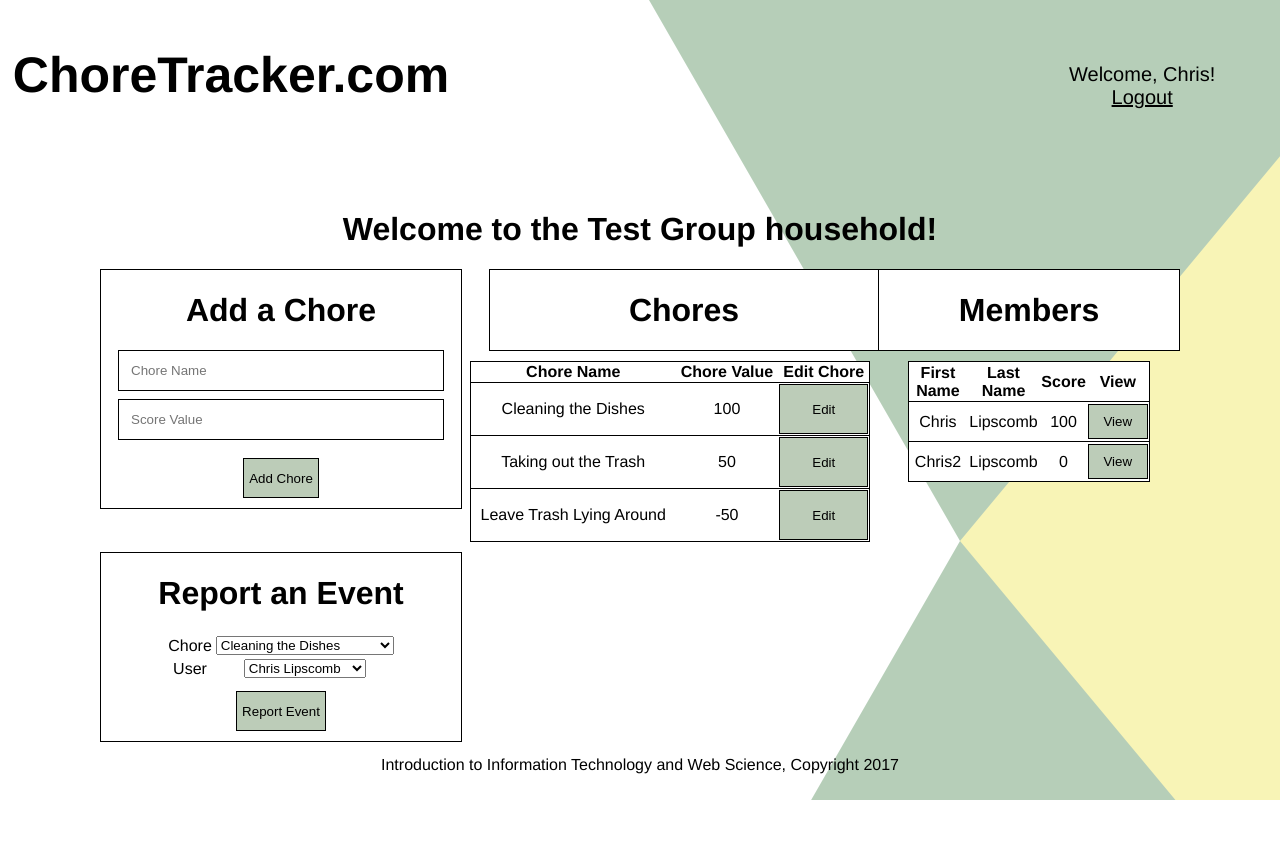
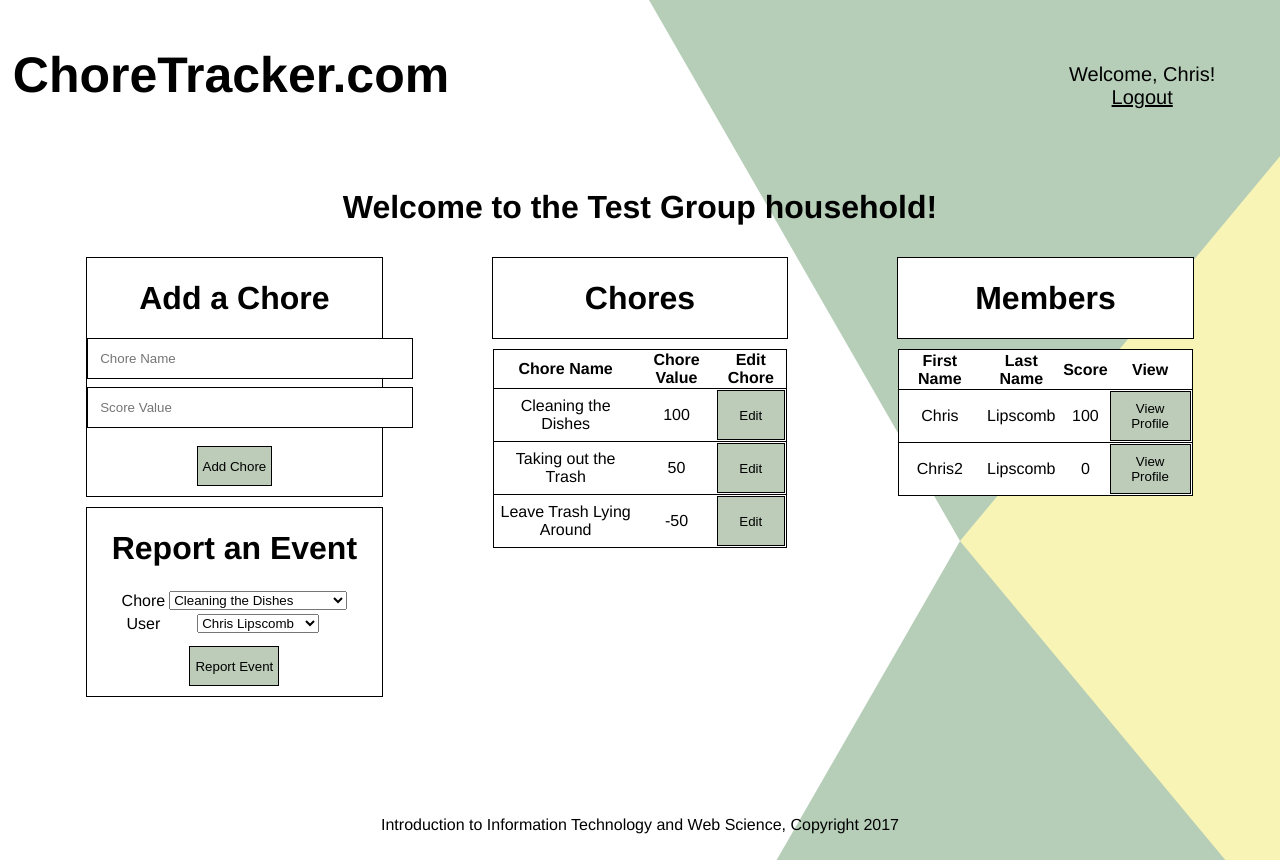
Before and after one commit to Risch1997/IIT-Project, a PHP site: page /group.php?id=1 in a window 1280 px wide. Before the commit the page ends 800 px from the top, so only its background shows below. Run offline with PHP 8.4, Linux system fonts and the light colour scheme; a user stored in the database is signed in; data comes from the database, SQL or seed files in the repository; some web fonts are replaced.

Commit message:
Fixed formatting and layout of a few pages

```diff
--- a/group.php
+++ b/group.php
@@ -28,82 +28,21 @@ if(isset($_GET['id'])) {
 	}
 
 	echo "
-
 			<div id=\"groupwelcomediv\">
 				<h1>Welcome to the " . $group['groupName'] . " household!</h1>
-		</div>
+			</div>";
+?>
 
-		<div id=\"addchorediv\">
+
+			<div class="wrapper">
+				<div id="addchorediv">
 					<h1>Add a Chore</h1>
-			<form id=\"createChore\" name=\"createChore\" action=\"\" method=\"POST\">
-				<input type=\"text\" class=\"form-control\" id=\"chore\" name=\"choreName\" placeholder=\"Chore Name\">
-				<input type=\"text\" class=\"form-control\" id=\"score-val\" name=\"choreValue\" placeholder=\"Score Value\">
-				<input type=\"submit\" name=\"addChore\" value=\"Add Chore\" class=\"submit\">
+					<form id="createChore" name="createChore" action="" method="POST">
+						<input type="text" class="form-control" id="chore" name="choreName" placeholder="Chore Name">
+						<input type="text" class="form-control" id="score-val" name="choreValue" placeholder="Score Value">
+						<input type="submit" name="addChore" value="Add Chore" class="submit">
 					</form>
 				</div>
-
-		<div id=\"household\">
-		<div id=\"householddiv\">
-			<h1>Members</h1>
-			</div>
-			<table id=\"householdtable\">
-			</div>";
-
-
-	$query = "SELECT users.firstName, users.lastName, users.userID ,group_users.score FROM users, group_users WHERE group_users.userID = users.userID AND group_users.groupID = " . $groupID;
-	// $result = $dbcon->query($query);
-
-
-	echo "<tr><th>First Name</th><th>Last Name</th><th>Score</th><th>View</th></tr>";
-	foreach ($dbcon->query($query) as $result){
-
-		echo "
-				<tr>
-					<td>". $result['firstName'] . "</td>
-					<td>". $result['lastName'] . "</td>
-					<td>". $result['score'] . "</td>
-
-					<td><a href=\"profile.php?userID=" . $result['userID'] . "&groupID=$groupID\"><input type=\"submit\" name=\"viewProfile\" value=\"View\" class=\"profilesubmit\"></a></td>
-				</tr>";
-	}
-
-	echo "
-			</table>
-		</div>";
-
-?>
-				<div id="chores">
-					<div id="choresdiv">
-						<h1>Chores</h1>
-					</div>
-
-
-					<table id="chorestable">
-
-					<tr>
-						<th>Chore Name</th>
-						<th>Chore Value</th>
-						<th>Edit Chore</th>
-					</tr>
-
-				<?php
-					$query = $dbcon->query("SELECT * FROM chores WHERE groupid = $groupID");
-					while($chore = $query->fetch(PDO::FETCH_ASSOC)){
-						echo "
-					<tr>
-						<td class=\"choretdlable\">". $chore['choreName'] . "</a></td>
-						<td class=\"choretdlable\">" . $chore['choreValue'] . "</td>
-						<td><a href=\"editChore.php?choreID=" . $chore['choreID'] . "&groupID=$groupID\"><input type=\"submit\" name=\"editChore\" value=\"Edit\" class=\"editchoresubmit\"></a></td>
-					</tr>";
-					}
-				}
-
-				?>
-
-				</table>
-			</div>
-
-
 
 				<div id="addeventdiv">
 					<h1>Report an Event</h1>
@@ -148,6 +87,66 @@ if(isset($_GET['id'])) {
 					</form>
 
 				</div>
+			</div>
+
+			<div class="wrapper">
+				<div id="choresdiv">
+					<h1>Chores</h1>
+				</div>
 
 
+				<table id="chorestable">
+
+					<tr>
+						<th>Chore Name</th>
+						<th>Chore Value</th>
+						<th>Edit Chore</th>
+					</tr>
+
+				<?php
+					$query = $dbcon->query("SELECT * FROM chores WHERE groupid = $groupID");
+					while($chore = $query->fetch(PDO::FETCH_ASSOC)){
+						echo "
+					<tr>
+						<td class=\"choretdlable\">". $chore['choreName'] . "</td>
+						<td class=\"choretdlable\">" . $chore['choreValue'] . "</td>
+						<td><a href=\"editChore.php?choreID=" . $chore['choreID'] . "&amp;groupID=$groupID\"><button type=\"button\" class=\"tableButton\">Edit</button></a></td>
+					</tr>";
+					}
+				}
+
+				?>
+
+				</table>
+			</div>
+
+			<div class="wrapper">
+				<div id="householddiv">
+					<h1>Members</h1>
+				</div>
+
+				<table id="householdtable">
+				<?php
+				$query = "SELECT users.firstName, users.lastName, users.userID ,group_users.score FROM users, group_users WHERE group_users.userID = users.userID AND group_users.groupID = " . $groupID;
+				// $result = $dbcon->query($query);
+
+
+				echo "
+					<tr><th>First Name</th><th>Last Name</th><th>Score</th><th>View</th></tr>";
+				foreach ($dbcon->query($query) as $result){
+
+					echo "
+					<tr>
+						<td>". $result['firstName'] . "</td>
+						<td>". $result['lastName'] . "</td>
+						<td>". $result['score'] . "</td>
+
+						<td><a href=\"profile.php?userID=" . $result['userID'] . "&amp;groupID=$groupID\"><button type=\"button\" class=\"tableButton\">View Profile</button></a></td>
+					</tr>";
+				}
+				?>
+
+				</table>
+			</div>
+
 <?php include("includes/footer.php"); ?>
--- a/includes/footer.php
+++ b/includes/footer.php
@@ -1,5 +1,6 @@
-	<div class="footer">
-		<p>Introduction to Information Technology and Web Science, Copyright 2017</p>
-	</div>
+		</div>
+		<div class="footer">
+			<p>Introduction to Information Technology and Web Science, Copyright 2017</p>
+		</div>
 	</body>
 </html>
--- a/includes/top.php
+++ b/includes/top.php
@@ -80,7 +80,7 @@ if(isset($_GET['status']) && $_GET['status'] == 'logout') {
 
 				echo "
 			<div class=\"Signup\">
-				Welcome, " . $user['firstName'] . "! </br> <a href=\"index.php?status=logout\">Logout</a>
+				Welcome, " . $user['firstName'] . "! <br/> <a href=\"index.php?status=logout\">Logout</a>
 			</div>";
 			}
 			else{
@@ -91,3 +91,4 @@ if(isset($_GET['status']) && $_GET['status'] == 'logout') {
 			?>
 
 		</div>
+		<div class="content">
--- a/index.php
+++ b/index.php
@@ -13,6 +13,7 @@
 				</div>
 				<div class=\"groupoption\">
 					<a href=\"create.php\" class=\"selecthref\"><button class=\"selectbutton\">Create Group</button></a>
+				</div>
 			</div>";
 		}
 		else {
--- a/register.php
+++ b/register.php
@@ -24,5 +24,6 @@
 				</tr>
 			</table>
 		</form>
+	</div>
 
 <?php include('includes/footer.php') ?>
--- a/resources/functions/functions.php
+++ b/resources/functions/functions.php
@@ -6,6 +6,13 @@ include('functions_user.php');
 // Attempt to connect to the database
 function db_connect($select_db = true) {
     global $db_config, $dbcon;
+
+	$db_config = array(
+		'name'    =>  'choretracker',
+		'host'    =>  'localhost',
+		'user'    =>  'root',
+		'pass'	  =>  'gu355b4n4n4m0n3y'
+	);
 
     try {
         // Connect to database as defined in config
--- a/resources/styles/style.css
+++ b/resources/styles/style.css
@@ -1,13 +1,19 @@
 @import url('https://fonts.googleapis.com/css?family=Montserrat');
 @import url('https://fonts.googleapis.com/css?family=Roboto:100');
 @import url('https://fonts.googleapis.com/css?family=Helvetica');
+
+body, html {
+	height: 100%;
+}
 
 body{
 	font-family: 'Helvetica', sans-serif;
 	font-weight: 100;
 	background-image: url("../images/background3.png");
 	color: black;
-	margin: 0
+	margin: 0;
+	padding-bottom: 60px;
+	position: relative;
 }
 
 h2{
@@ -42,17 +48,15 @@ li {
 
 .content {
 	width: 98%;
-	background: white;
-	height: 80vh;
+	display: block;
 	margin: 0px auto;
 	padding: 1%;
-	border-top: 1px solid black;
+	padding-bottom: 60px;
 }
 
 .top {
 	width: 98%;
 	display: inline-block;
-	height: 20vh;
 	padding: 1%;
 }
 
@@ -117,7 +121,7 @@ li {
 	cursor: pointer;
 }
 
-.editchoresubmit{
+.tableButton {
 	/*margin: 10px auto;
 	padding: 5px;*/
 	display: inline-block;
@@ -128,7 +132,7 @@ li {
 	height:50px;
 }
 
-.editchoresubmit:hover{
+.tableButton:hover {
 	background-color: rgb(247,244,184);
 	cursor: pointer;
 }
@@ -142,7 +146,7 @@ li {
 	height: 35px;
 }
 
-.proiflesubmit:hover{
+.profilesubmit:hover{
 	background-color: rgb(247,244,184);
 	cursor: pointer;
 }
@@ -309,7 +313,7 @@ input[type=text], input[type=email], input[type=password]{
 	margin: 10px auto;
 	padding: 0;
 	border: 1px solid black;
-	width: 400px;
+	width: 80%;
 	background: white;
 	text-align: center;
 }
@@ -318,15 +322,11 @@ input[type=text], input[type=email], input[type=password]{
 	text-align: center;
 }
 
-#household{
-	margin: 0 100px 0 0;
-	float: right;
-}
 #householddiv {
-	margin: 0 auto;
+	margin: 10px auto;
 	padding: 0;
 	border: 1px solid black;
-	width: 300px;
+	width: 80%;
 	background: white;
 	text-align: center;
 }
@@ -347,7 +347,7 @@ input[type=text], input[type=email], input[type=password]{
 #chorestable{
 	margin: 10px auto;
 	background: white;
-	width: 400px;
+	width: 80%;
 	border-collapse: collapse;
 }
 
@@ -356,42 +356,39 @@ input[type=text], input[type=email], input[type=password]{
 }
 
 #addchorediv{
-	float: left;
-	margin: 0 0 0 100px;
-	padding: 0;
+	margin: 10px auto;
 	text-align: center;
 	border: 1px solid black;
-	width: 360px;
+	width: 80%;
 	background: white;
 }
 
 #addeventdiv{
-	float: left;
-	margin: 0 0 0 100px;
-	padding: 0;
+	margin: 10px auto;
 	text-align: center;
 	border: 1px solid black;
-	width: 360px;
+	width: 80%;
 	background: white;
 }
 
-#chores{
-	margin: 0 0 0 100px;
-}
-
 #editchorediv{
-	margin: 0 auto;
+	margin: 10px auto;
 	padding: 0;
 	clear: both;
 	text-align: center;
 	border-style: solid;
 	border-color: black;
 	border-width: 1px;
-	width: 500px;
+	width: 80%;
 	background: white;
 
 }
 
+.wrapper {
+	float: left;
+	width: 29.33%;
+	margin: 0 0 0 3%;
+}
 
 .grouplisttable{
 	margin: 10px auto;
@@ -476,4 +473,5 @@ table {
     width:100%;
     height:60px;   /* Height of the footer */
     text-align: center;
+	clear: both;
 }
```
Lines whose indentation alone changed are shown as unchanged.
